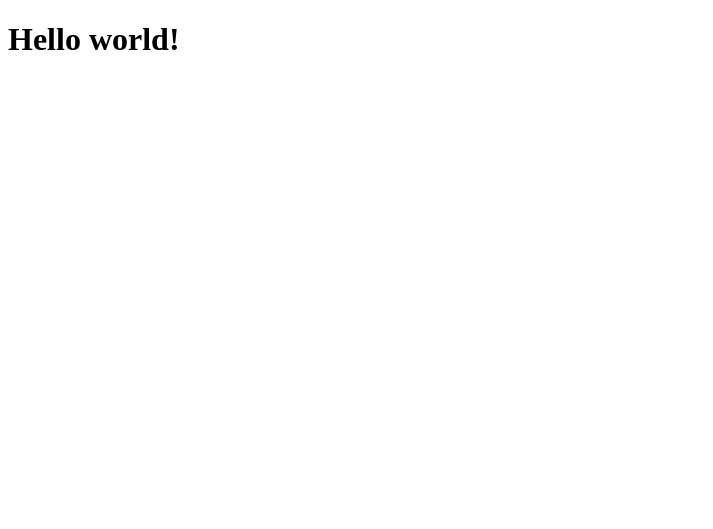
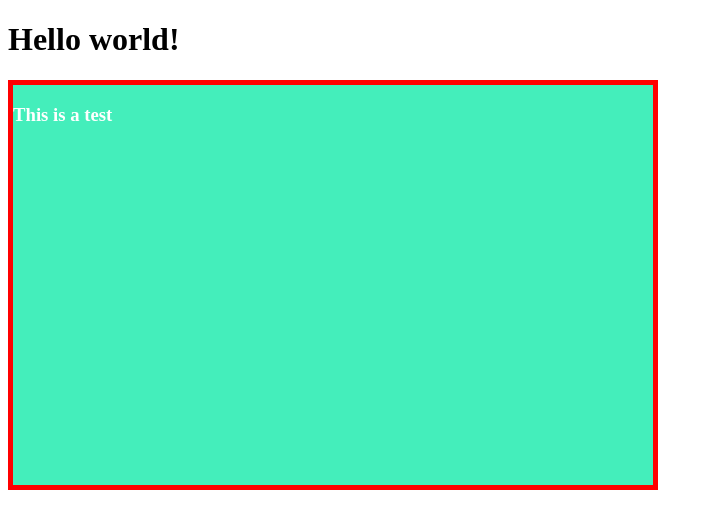
Before and after one commit to keegangood/django, a Django app: page / in a window 1280 px wide. Shown: the top 529 px of the page, without its empty margins (0-713 px from the left). Run offline with Django 3.2, Linux system fonts and the light colour scheme.

Commit message:
setup sass

```diff
--- a/nourishing_thyme/pages/urls.py
+++ b/nourishing_thyme/pages/urls.py
@@ -10,4 +10,5 @@ urlpatterns = [
 
 
 if settings.DEBUG is True:
+
     urlpatterns += static(settings.MEDIA_URL, document_root=settings.MEDIA_ROOT)
--- /dev/null
+++ b/nourishing_thyme/static/css/index.css
@@ -0,0 +1,11 @@
+#container {
+  background-color: #44EEBB;
+  border: 5px solid red;
+  height: 50vh;
+  width: 50vw; }
+  #container h3 {
+    color: white; }
+  #container h3:hover {
+    color: red; }
+
+/*# sourceMappingURL=index.css.map */
--- /dev/null
+++ b/nourishing_thyme/static/css/main.css
@@ -0,0 +1,3 @@
+body {
+    background-color: mediumslateblue;
+}
--- /dev/null
+++ b/nourishing_thyme/static/scss/index.scss
@@ -0,0 +1,15 @@
+$bg-color: #44EEBB;
+
+#container {
+    background-color: $bg-color;
+    border: 5px solid red;
+    height: 50vh;
+    width: 50vw;
+
+    h3 {
+        color: white;
+    }
+    h3:hover {
+        color: red;
+    }
+}
--- a/nourishing_thyme/templates/base.html
+++ b/nourishing_thyme/templates/base.html
@@ -1,3 +1,5 @@
+{% load static %}
+
 <!DOCTYPE html>
 <html lang="en">
     <head>
@@ -6,9 +8,10 @@
 
         <title>Nourishing Thyme Traditions</title>
         <link rel="shortcut icon" type="image/png" href="media/icons/handPlantingGreen.png">
+
+        <link rel="stylesheet" href="{% static 'css/index.css' %}">
     </head>
     <body>
-    {% load static %}
 
     {% block content %}
     {% endblock %}
--- a/nourishing_thyme/templates/pages/index.html
+++ b/nourishing_thyme/templates/pages/index.html
@@ -3,4 +3,9 @@
 {% block content %}
     <h1>Hello world!</h1>
     <!-- <img src="media/icons/handPlanting.png" alt=""> -->
+
+
+    <div id="container">
+        <h3>This is a test</h3>
+    </div>
 {% endblock %}
```
Also changed, not shown: nourishing_thyme/nourishing_thyme/settings.py (+7 -0 lines), 1 other file. Lines whose indentation alone changed are shown as unchanged.
